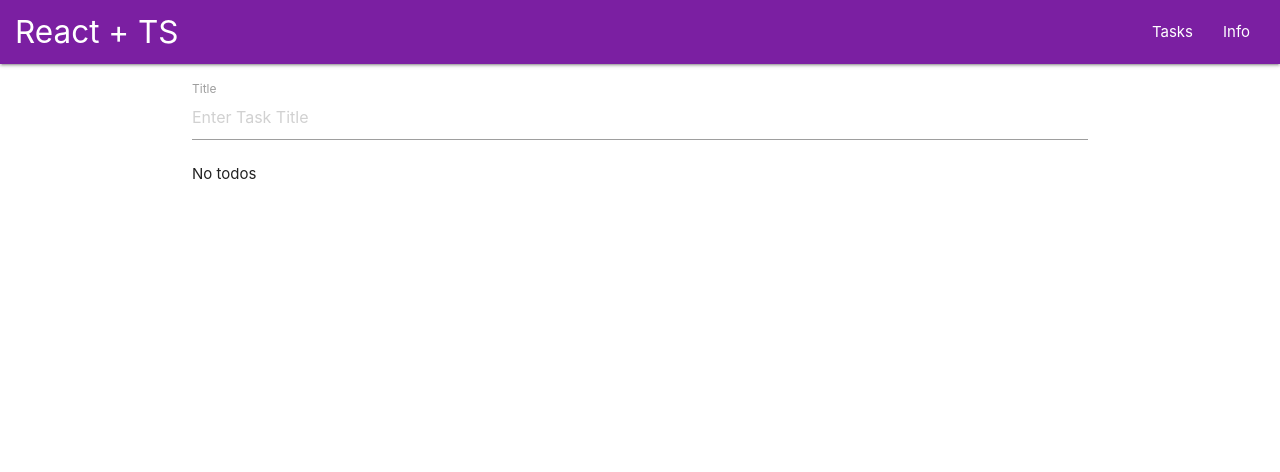
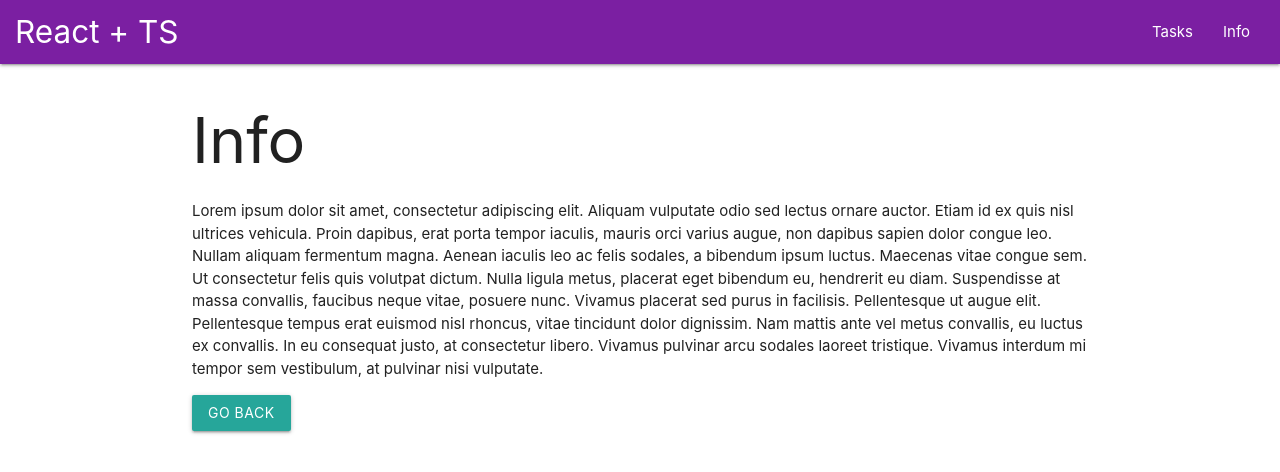
Before and after one commit to endeveron/react-ts, a React (Create React App) app: page /info in a window 1280 px wide. Shown: the top 472 px of the page. Built offline with nearby package versions, Linux system fonts and the light colour scheme.

Commit message:
router, navigation

```diff
--- a/package.json
+++ b/package.json
@@ -10,6 +10,7 @@
     "@types/node": "^12.20.5",
     "@types/react": "^17.0.3",
     "@types/react-dom": "^17.0.2",
+    "@types/react-router-dom": "^5.1.7",
     "node-sass": "^5.0.0",
     "react": "^17.0.1",
     "react-dom": "^17.0.1",
--- a/src/App.tsx
+++ b/src/App.tsx
@@ -1,62 +1,23 @@
-import React, { useState, useEffect } from 'react'
+import React from 'react'
+import { BrowserRouter, Switch, Route} from 'react-router-dom'
 
 import NavBar from './components/NavBar/NavBar'
-import ToDoForm from './components/ToDoForm/ToDoForm'
-import ToDoList from './components/ToDoList/ToDoList'
-import IToDo from './interfaces/todo'
-
-declare var confirm: (question: string) => boolean
+import InfoPage from './pages/InfoPage'
+import ToDoPage from './pages/ToDoPage'
 
 const App: React.FunctionComponent = () => {
-  const [todoArr, setToDoArr] = useState<IToDo[]>([])
-
-  useEffect(() => {
-    const saved = JSON.parse(localStorage.getItem('todos') || '[]') as IToDo[]
-    setToDoArr(saved)
-  }, [])
-
-  useEffect(() => {
-    localStorage.setItem('todos', JSON.stringify(todoArr))
-  }, [todoArr])
-
-  const addHandler = (title: string) => {
-    const newToDo: IToDo = {
-      id: Date.now(),
-      title,
-      completed: false
-    }
-    setToDoArr(prev => [newToDo, ...prev])
-  }
-
-  const toggleHandler = (id: number) => {
-    setToDoArr(prev => prev.map(todo => {
-      if (todo.id === id) {
-        return {
-          ...todo,
-          completed: !todo.completed
-        }
-      }
-      return todo
-    }))
-  }
-
-  const removeHandler = (id: number) => {
-    const shouldRemove = confirm('Are you sure ?')
-    if (shouldRemove) setToDoArr(prev => prev.filter(todo => todo.id !== id))
-  }
 
   return (
-    <>
+    <BrowserRouter>
       <NavBar />
       <div className="container">
-        <ToDoForm onAdd={addHandler}/>
-        <ToDoList
-          todos={todoArr}
-          onToggle={toggleHandler}
-          onRemove={removeHandler} />
+        <Switch>
+          <Route path="/" exact component={ToDoPage} />
+          <Route path="/info" component={InfoPage} />
+        </Switch>
       </div>
-    </>
-  );
+    </BrowserRouter>
+  )
 }
 
 export default App;
--- a/src/components/NavBar/NavBar.tsx
+++ b/src/components/NavBar/NavBar.tsx
@@ -1,4 +1,5 @@
 import React from 'react';
+import { NavLink } from 'react-router-dom';
 
 const NavBar: React.FunctionComponent = () => {
   return (
@@ -6,8 +7,12 @@ const NavBar: React.FunctionComponent = () => {
     <div className="nav-wrapper purple darken-2 px1">
       <a href="/" className="brand-logo">React + TS</a>
       <ul className="right hide-on-med-and-down">
-        <li><a href="/">Tasks</a></li>
-        <li><a href="/">Info</a></li>
+        <li>
+          <NavLink to="/">Tasks</NavLink>
+        </li>
+        <li>
+          <NavLink to="/info">Info</NavLink>
+        </li>
       </ul>
     </div>
   </nav>
--- /dev/null
+++ b/src/pages/InfoPage.tsx
@@ -0,0 +1,17 @@
+import React from 'react';
+
+import { useHistory } from 'react-router-dom'
+
+const InfoPage: React.FC = () => {
+  const history = useHistory()
+
+  return (
+    <>
+      <h1>Info</h1>
+      <p>Lorem ipsum dolor sit amet, consectetur adipiscing elit. Aliquam vulputate odio sed lectus ornare auctor. Etiam id ex quis nisl ultrices vehicula. Proin dapibus, erat porta tempor iaculis, mauris orci varius augue, non dapibus sapien dolor congue leo. Nullam aliquam fermentum magna. Aenean iaculis leo ac felis sodales, a bibendum ipsum luctus. Maecenas vitae congue sem. Ut consectetur felis quis volutpat dictum. Nulla ligula metus, placerat eget bibendum eu, hendrerit eu diam. Suspendisse at massa convallis, faucibus neque vitae, posuere nunc. Vivamus placerat sed purus in facilisis. Pellentesque ut augue elit. Pellentesque tempus erat euismod nisl rhoncus, vitae tincidunt dolor dignissim. Nam mattis ante vel metus convallis, eu luctus ex convallis. In eu consequat justo, at consectetur libero. Vivamus pulvinar arcu sodales laoreet tristique. Vivamus interdum mi tempor sem vestibulum, at pulvinar nisi vulputate.</p>
+      <button className="btn" onClick={() => history.push('/')}>Go back</button>
+    </>
+  );
+};
+
+export default InfoPage;
--- /dev/null
+++ b/src/pages/ToDoPage.tsx
@@ -0,0 +1,56 @@
+import React, { useState, useEffect } from 'react';
+import ToDoForm from '../components/ToDoForm/ToDoForm';
+import ToDoList from '../components/ToDoList/ToDoList';
+import IToDo from '../interfaces/todo';
+
+declare var confirm: (question: string) => boolean
+
+const ToDoPage: React.FC = () => {
+  const [todoArr, setToDoArr] = useState<IToDo[]>([])
+
+  useEffect(() => {
+    const saved = JSON.parse(localStorage.getItem('todos') || '[]') as IToDo[]
+    setToDoArr(saved)
+  }, [])
+
+  useEffect(() => {
+    localStorage.setItem('todos', JSON.stringify(todoArr))
+  }, [todoArr])
+
+  const addHandler = (title: string) => {
+    const newToDo: IToDo = {
+      id: Date.now(),
+      title,
+      completed: false
+    }
+    setToDoArr(prev => [newToDo, ...prev])
+  }
+
+  const toggleHandler = (id: number) => {
+    setToDoArr(prev => prev.map(todo => {
+      if (todo.id === id) {
+        return {
+          ...todo,
+          completed: !todo.completed
+        }
+      }
+      return todo
+    }))
+  }
+
+  const removeHandler = (id: number) => {
+    const shouldRemove = confirm('Are you sure ?')
+    if (shouldRemove) setToDoArr(prev => prev.filter(todo => todo.id !== id))
+  }
+  return (
+    <>
+      <ToDoForm onAdd={addHandler}/>
+      <ToDoList
+        todos={todoArr}
+        onToggle={toggleHandler}
+        onRemove={removeHandler} />
+    </>
+  );
+};
+
+export default ToDoPage;
```
Also changed, not shown: 1 other file (tests, documents, lock files or other folders).
